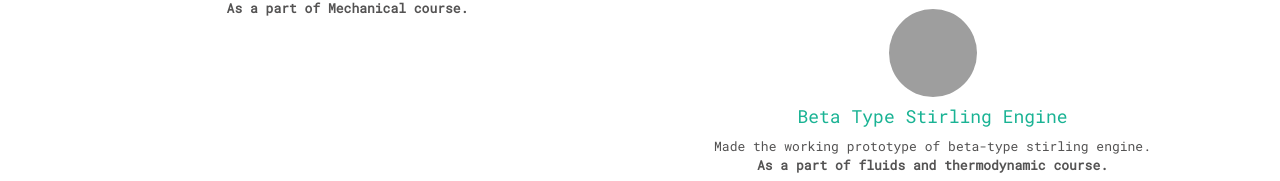
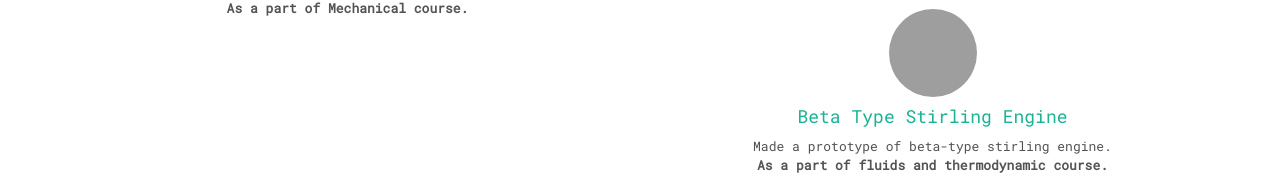
Before and after one commit to koriavinash1/test-website, a Jekyll site: the page built from index.html, in a window 1280 px wide and 900 px high, scrolled down 1313 px. Shown: the part 716-897 px from the top of the window. Built offline with Jekyll 4.4.1, drawn with Linux system fonts in a browser that asks for light colours; nearby versions of some CDN libraries; some web fonts are replaced; library files that are not in the unit come from our copies; comment, search, counter and statistics services are not loaded; grey boxes are pictures that could not be loaded.

Commit message:
projects update

```diff
--- a/_data/projects.yml
+++ b/_data/projects.yml
@@ -16,5 +16,5 @@
   url: 'http://edstirlingengine.000webhostapp.com/'
   img: 'static/img/projects/se.gif'
   desc: >
-          Made the working prototype of beta-type stirling engine.
+          Made a prototype of beta-type stirling engine.
           <br /><strong>As a part of fluids and thermodynamic course.</strong>
```
